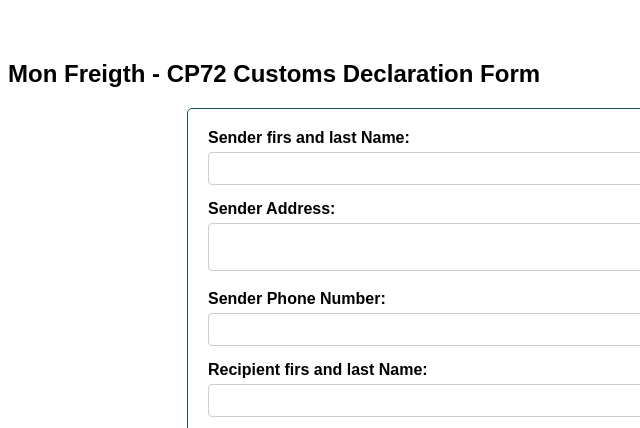
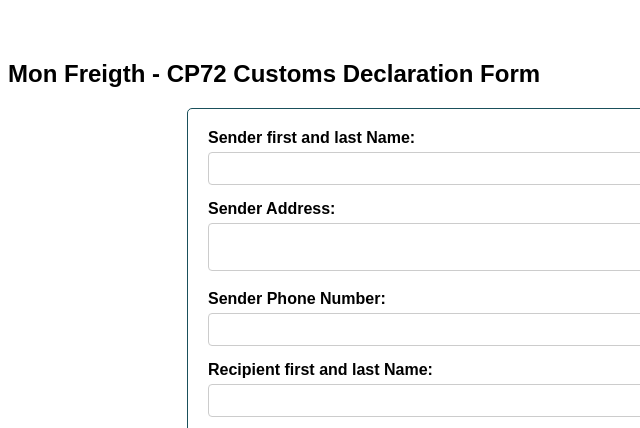
Before and after one commit to MonFreight/CP72-Customs-Declaration-Form, a plain HTML site: page index.html in a window 1280 px wide. Shown: the top 428 px of the page, 32-672 px from the left. Drawn offline with nearby package versions, Linux system fonts and the light colour scheme; a script that the page names is missing.

Commit message:
Update index.html

```diff
--- a/index.html
+++ b/index.html
@@ -4,7 +4,7 @@
   <head>
     <meta charset="UTF-8">
     <meta name="viewport" content="width=device-width, initial-scale=1.0">
-    <title>CP72 Customs Declaration Form,</title>
+    <title>CP72 Customs Declaration Form,Please fill out the form using English letters (e.g., Tsamts, Umd, Bayangol duureg, Khoroo, etc.). </title>
     <style>
         body {
             font-family: Arial, sans-serif;
@@ -91,7 +91,7 @@
     <script src="script.js"></script>
     <h2>Mon Freigth - CP72 Customs Declaration Form </h2>
     <form id="cp72Form" onsubmit="submitForm(event)">
-        <label for="sender">Sender firs and last Name:</label>
+        <label for="sender">Sender first and last Name:</label>
         <input type="text" id="sender" required>
 
         <label for="senderAddress">Sender Address:</label>
@@ -100,7 +100,7 @@
         <label for="senderPhone">Sender Phone Number:</label>
         <input type="text" id="senderPhone" required>
 
-        <label for="recipient">Recipient firs and last Name:</label>
+        <label for="recipient">Recipient first and last Name:</label>
         <input type="text" id="recipient" required>
 
         <label for="recipientPhone">Recipient Phone Number:</label>
```
